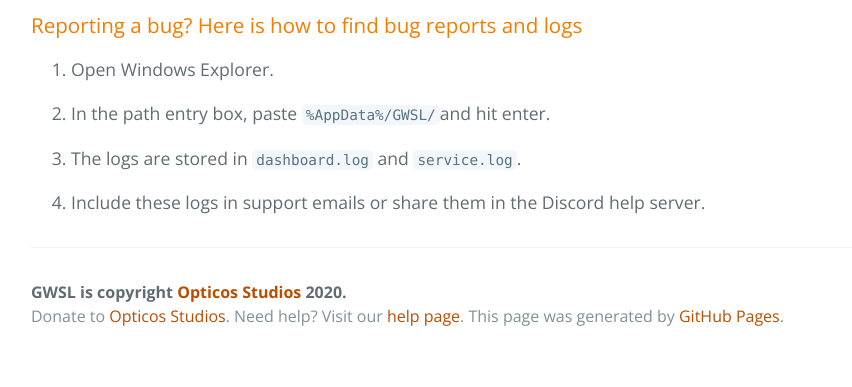
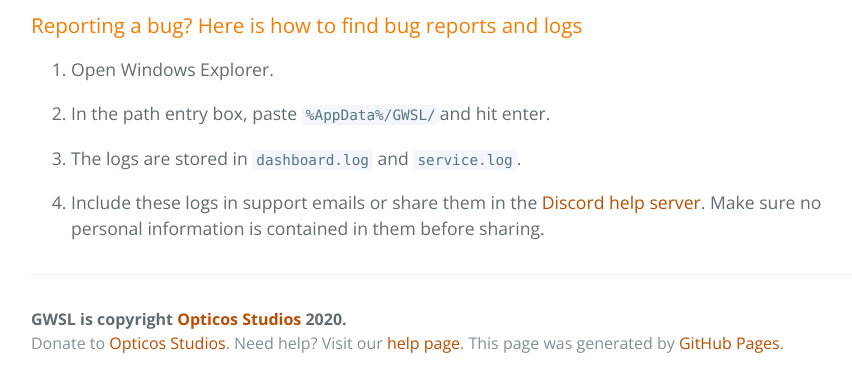
Before and after one commit to Opticos/gwsl, a Jekyll site: the page built from help.md, in a window 1280 px wide and 900 px high, scrolled down 903 px, cut to the strip 513-900 px from the top of the window. Shown: the whole strip, without its empty margins (193-1045 px from the left). Built offline with Jekyll 4.4.1, drawn with Linux system fonts in a browser that asks for light colours; the repository's description, which GitHub fills in, is left out; before the commit the page ends 1776 px from its top, so only the background shows below that.

Commit message:
Update help.md

````diff
--- a/help.md
+++ b/help.md
@@ -27,4 +27,4 @@ opticosstudios (at) gmail (dot) com
 
 3.  The logs are stored in ```dashboard.log``` and ```service.log```.
 
-4.  Include these logs in support emails or share them in the Discord help server.
+4.  Include these logs in support emails or share them in the [Discord help server](https://discord.gg/VkvNgkH). Make sure no personal information is contained in them before sharing.
````
